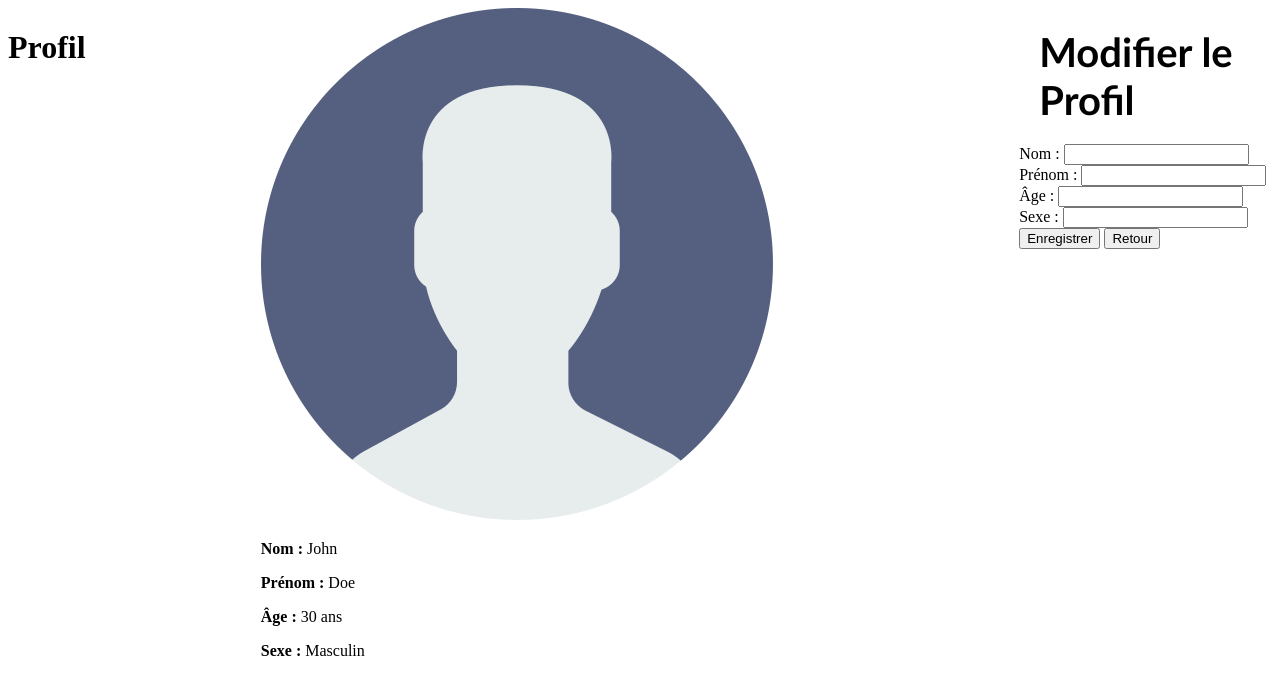
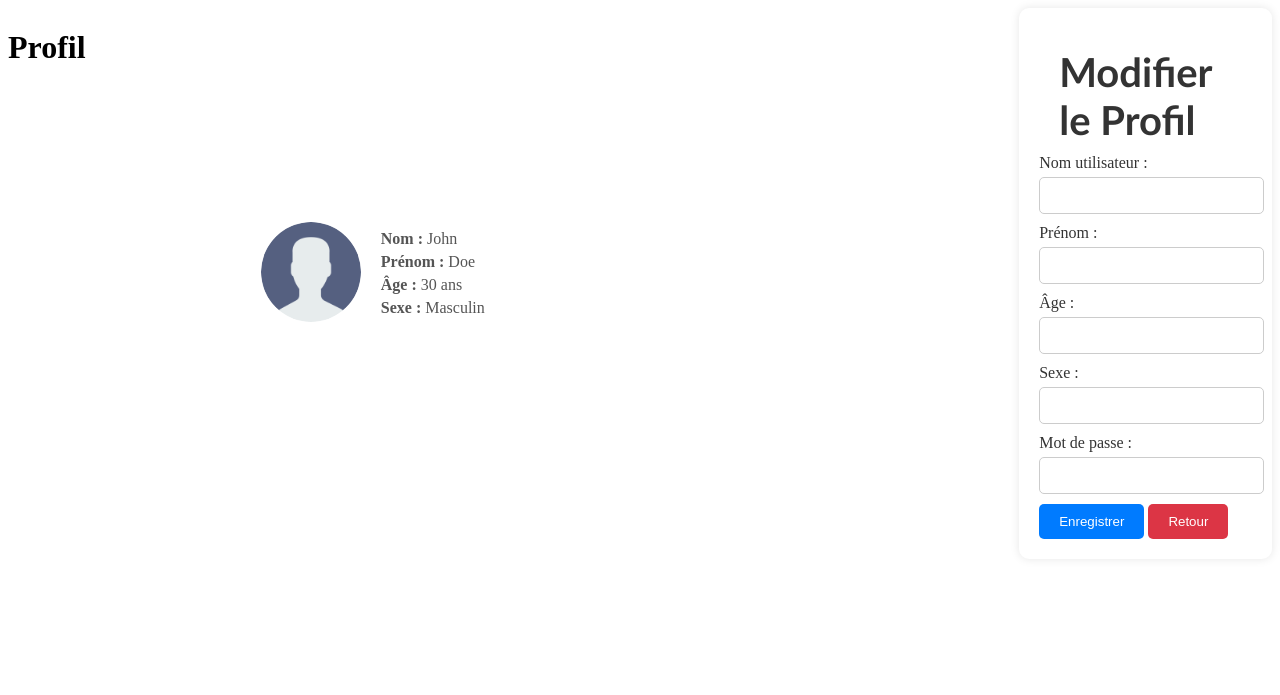
Before and after one commit to KoraFey/projsess, a PHP site: page /profil.php in a window 1280 px wide. Shown: the top 695 px of the page. Run offline with PHP 8.4, Linux system fonts and the light colour scheme; the visitor is signed in with stand-in values (Sample User, id 1).

Commit message:
profil
profil ajout

```diff
--- a/profil.php
+++ b/profil.php
@@ -11,7 +11,7 @@ require_once __DIR__.'/config.php'; ?>
     <meta charset="UTF-8">
     <meta name="viewport" content="width=device-width, initial-scale=1.0">
     <title>Profil</title>
-    <link rel="stylesheet" href="styles.css"> <!-- Fichier CSS pour le style -->
+    <link rel="stylesheet" href="styles/styles.css">
 </head>
 
 <body>
@@ -33,7 +33,7 @@ require_once __DIR__.'/config.php'; ?>
     <!-- Seul l'admin aura accès à ce formulaire pour modifier les informations -->
     <form id="edit-profile-form" class="edit-profile-form" style="display: none;">
         <h2>Modifier le Profil</h2>
-        <label for="edit-nom">Nom :</label>
+        <label for="edit-nom">Nom utilisateur :</label>
         <input type="text" name="edit-nom" id="edit-nom"><br>
         <label for="edit-prenom">Prénom :</label>
         <input type="text" id="edit-prenom"><br>
@@ -41,6 +41,11 @@ require_once __DIR__.'/config.php'; ?>
         <input type="text" id="edit-age"><br>
         <label for="edit-sexe">Sexe :</label>
         <input type="text" id="edit-sexe"><br>
+
+        <label for="edit-mdp">Mot de passe : </label>
+        <input type="password" id="edit-password">  <br>
+
+
         <button type="submit">Enregistrer</button>
         <button id="retourButton">Retour</button>
     </form>
--- a/styles/styles.css
+++ b/styles/styles.css
@@ -196,6 +196,12 @@ footer {
     margin-right: 5px; /* Marge à droite pour l'espace entre le logo et le texte "Paramètres" */
 }
 
+
+
+
+/*page profil*/
+
+
 .profile-container {
     max-width: 600px;
     margin: 0 auto;
@@ -204,3 +210,86 @@ footer {
     border-radius: 10px;
     box-shadow: 0 0 10px rgba(0, 0, 0, 0.1);
 }
+
+
+
+/* Style de l'en-tête */
+.profile-header {
+    text-align: center;
+    margin-bottom: 20px;
+}
+
+.profile-header h1 {
+    color: #333;
+}
+
+/* Style de la section d'informations du profil */
+.profile-info {
+    display: flex;
+    align-items: center;
+    margin-bottom: 20px;
+}
+
+.profile-image img {
+    width: 100px;
+    height: 100px;
+    border-radius: 50%;
+    margin-right: 20px;
+}
+
+.profile-details {
+    color: #555;
+}
+
+.profile-details p {
+    margin: 5px 0;
+}
+
+/* Style du formulaire de modification */
+.edit-profile-form {
+    background-color: #fff;
+    padding: 20px;
+    border-radius: 10px;
+    box-shadow: 0 0 10px rgba(0, 0, 0, 0.1);
+}
+
+.edit-profile-form h2 {
+    margin-bottom: 10px;
+    color: #333;
+}
+
+.edit-profile-form label {
+    display: block;
+    margin-bottom: 5px;
+    color: #333;
+}
+
+.edit-profile-form input {
+    width: calc(100% - 10px);
+    padding: 10px;
+    margin-bottom: 10px;
+    border: 1px solid #ccc;
+    border-radius: 5px;
+}
+
+.edit-profile-form button {
+    padding: 10px 20px;
+    background-color: #007bff;
+    color: #fff;
+    border: none;
+    border-radius: 5px;
+    cursor: pointer;
+}
+
+.edit-profile-form button:hover {
+    background-color: #0056b3;
+}
+
+/* Bouton de retour */
+#retourButton {
+    background-color: #dc3545;
+}
+
+#retourButton:hover {
+    background-color: #bd2130;
+}
```
